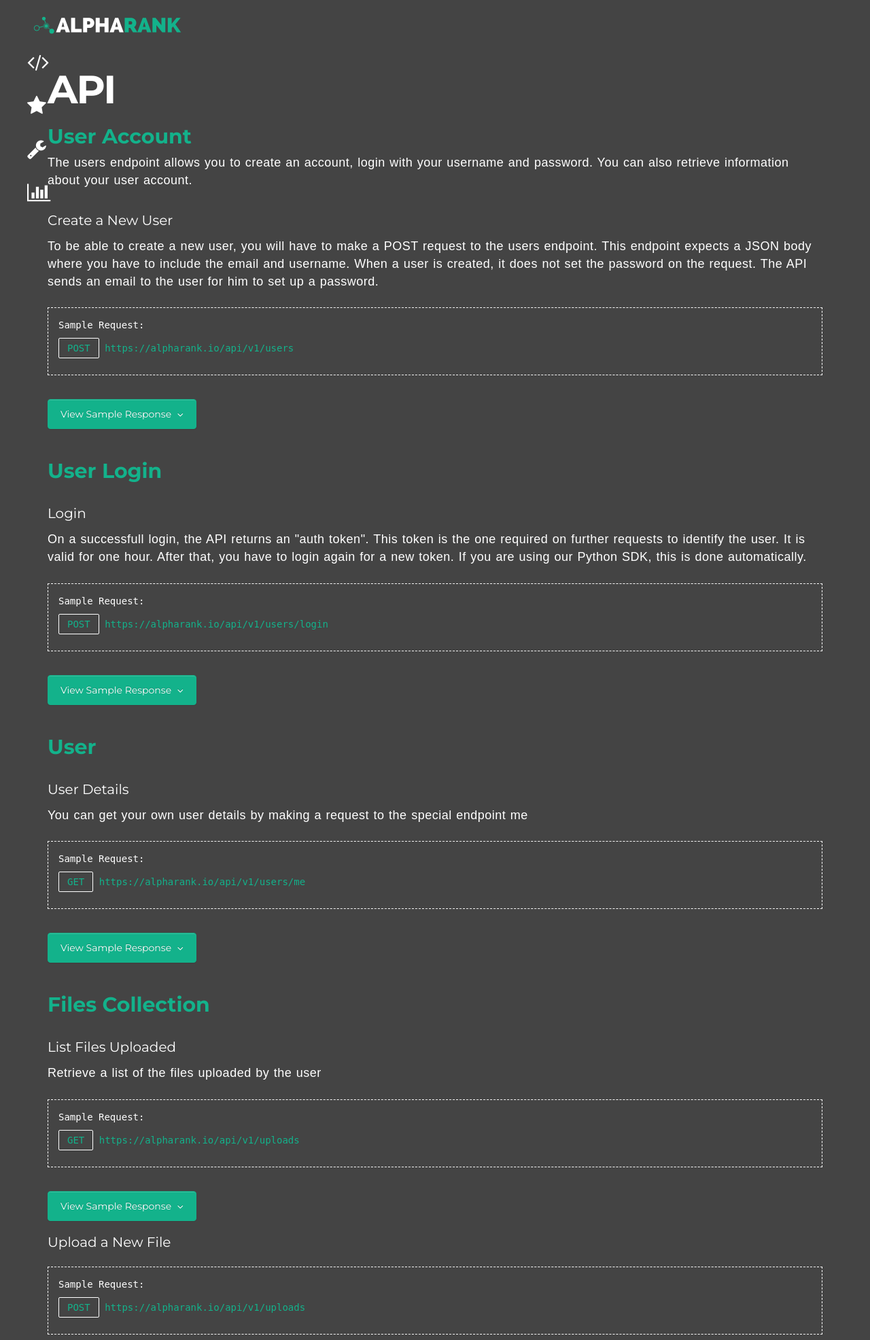
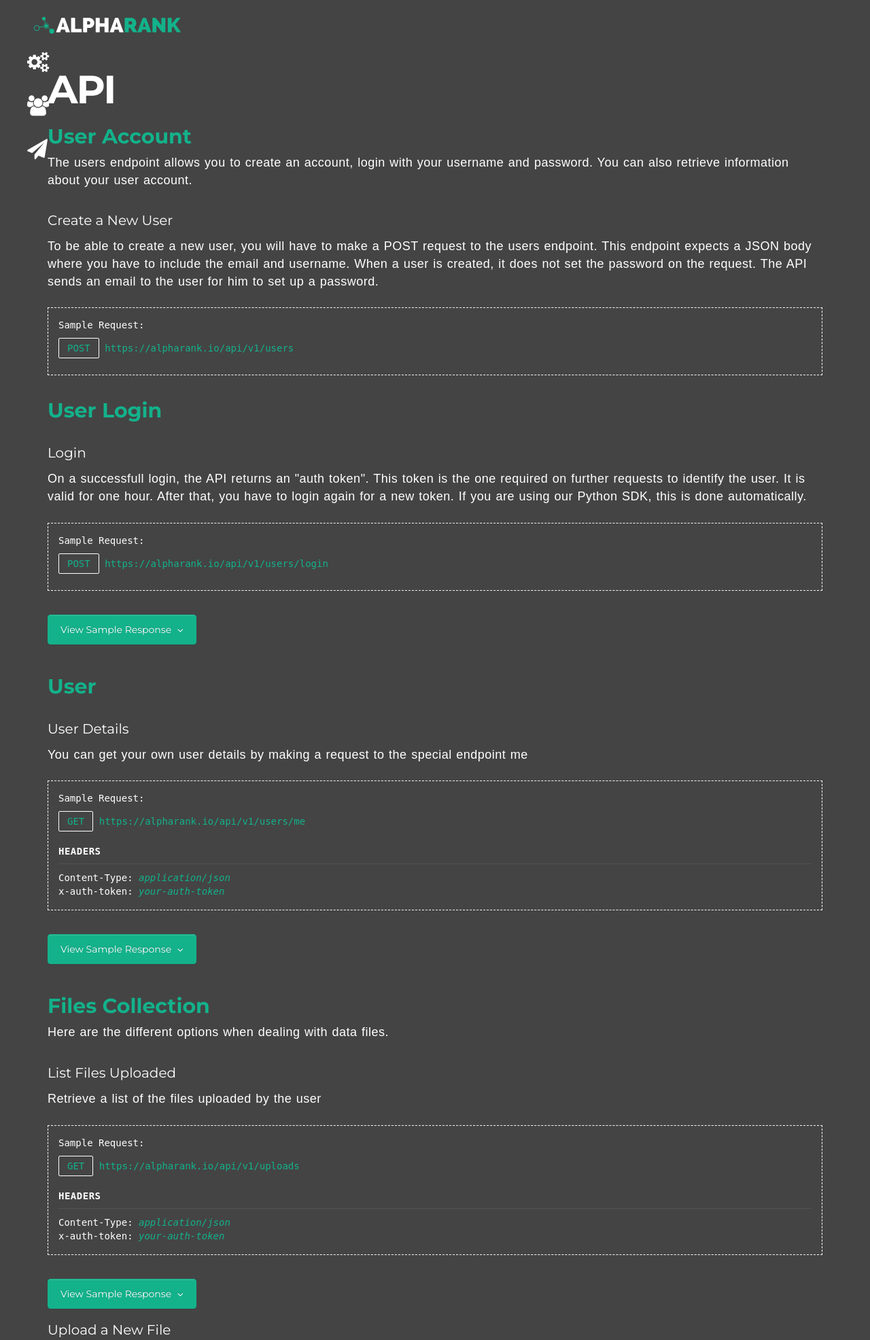
Before and after one commit to Alpharank/alpharank-new, a PHP site: page /api.html in a window 1280 px wide. Shown: the top 1971 px of the page at 68% size. Run offline with PHP 8.4, Linux system fonts and the light colour scheme; some libraries are stand-ins or nearby versions; grey boxes are pictures that could not be loaded.

Commit message:
version 8

```diff
--- a/api.html
+++ b/api.html
@@ -144,10 +144,9 @@
                   </svg>
                 </a>
               </li>
-              <li><a class="nav-links" href="api.html"><i class="fa fa-code"></i><span>View API</span></a></li>
-              <li><a class="nav-links" href="#"><i class="fa fa-star"></i><span>Features</span></a></li>
-              <li><a class="nav-links" href="#"><i class="fa fa-wrench"></i><span>Installation</span></a></li>
-              <li><a class="nav-links" href="#"><i class="fa fa-bar-chart"></i><span>Resources</span></a></li>
+              <li><a class="nav-links" href="api.html"><i class="fa fa-cogs"></i><span>View API</span></a></li>
+              <li><a class="nav-links" href="#"><i class="fa fa-group"></i><span>About</span></a></li>
+              <li><a class="nav-links" href="#"><i class="fa fa-paper-plane"></i><span>Contact</span></a></li>
           </ul>
         </div>
       </nav>
@@ -166,12 +165,6 @@
               <span>Sample Request:</span>
               <span class="c-link"><i class="c-method">post</i> https://alpharank.io/api/v1/users</span>
             </div>
-            <a class="view-response btn btn-primary">View Sample Response <i class="fa fa-angle-down"></i></a>
-            <pre class="code-block code-response">{
-  "user_id": 42,
-  "email": "developer@example.com",
-  "username": "developer"
-}</pre>
           </div>
         </div>
 
@@ -186,8 +179,7 @@
             </div>
             <a class="view-response btn btn-primary">View Sample Response <i class="fa fa-angle-down"></i></a>
             <pre class="code-block code-response">{
-  "username": "Test",
-  "password": "test1234"
+  "auth_token": "4c28deddabb740f4bce3f1e47fdb1f46"
 }</pre>
           </div>
         </div>
@@ -200,6 +192,11 @@
             <div class="code-block">
               <span>Sample Request:</span>
               <span class="c-link"><i class="c-method">get</i> https://alpharank.io/api/v1/users/me</span>
+              <div class="c-header">
+                <span class="header-title">HEADERS</span>
+                <span class="header-key">Content-Type: <em class="header-value">application/json</em></span>
+                <span class="header-key">x-auth-token: <em class="header-value">your-auth-token</em></span>
+              </div>
             </div>
             <a class="view-response btn btn-primary">View Sample Response <i class="fa fa-angle-down"></i></a>
             <pre class="code-block code-response">{
@@ -212,12 +209,18 @@
 
         <div class="api-resource">
           <h3 class="api-title">Files Collection</h3>
+          <p>Here are the different options when dealing with data files.</p>
           <div class="r-actions">
             <h4 class="action-name">List Files Uploaded</h4>
             <p>Retrieve a list of the files uploaded by the user</p>
             <div class="code-block">
               <span>Sample Request:</span>
               <span class="c-link"><i class="c-method">get</i> https://alpharank.io/api/v1/uploads</span>
+              <div class="c-header">
+                <span class="header-title">HEADERS</span>
+                <span class="header-key">Content-Type: <em class="header-value">application/json</em></span>
+                <span class="header-key">x-auth-token: <em class="header-value">your-auth-token</em></span>
+              </div>
             </div>
             <a class="view-response btn btn-primary">View Sample Response <i class="fa fa-angle-down"></i></a>
             <pre class="code-block code-response">{
@@ -243,9 +246,15 @@
   ]
 }</pre>
             <h4 class="action-name">Upload a New File</h4>
+            <p>Uploads a file to the API. Please, read the Data File Guide for information on what information it should contain.</p>
             <div class="code-block">
               <span>Sample Request:</span>
               <span class="c-link"><i class="c-method">post</i> https://alpharank.io/api/v1/uploads</span>
+              <div class="c-header">
+                <span class="header-title">HEADERS</span>
+                <span class="header-key">Content-Type: <em class="header-value">multipart/form-data; boundary=---BOUNDARY</em></span>
+                <span class="header-key">x-auth-token: <em class="header-value">your-auth-token</em></span>
+              </div>
             </div>
             <a class="view-response btn btn-primary">View Sample Response <i class="fa fa-angle-down"></i></a>
             <pre class="code-block code-response">{
@@ -273,9 +282,15 @@
           <h3 class="api-title">File Tasks</h3>
           <div class="r-actions">
             <h4 class="action-name">File Details</h4>
+            <p>Get the details of a file.</p>
             <div class="code-block">
               <span>Sample Request:</span>
               <span class="c-link"><i class="c-method">get</i> https://alpharank.io/api/v1/uploads/file_id</span>
+              <div class="c-header">
+                <span class="header-title">HEADERS</span>
+                <span class="header-key">Content-Type: <em class="header-value">application/json</em></span>
+                <span class="header-key">x-auth-token: <em class="header-value">your-auth-token</em></span>
+              </div>
             </div>
             <a class="view-response btn btn-primary">View Sample Response <i class="fa fa-angle-down"></i></a>
             <pre class="code-block code-response">{
@@ -298,6 +313,15 @@
 }</pre>
             <h4 class="action-name">Delete a File</h4>
             <p>Deletes a file from the database and any association that it had with any campaign.</p>
+            <div class="code-block">
+              <span>Sample Request:</span>
+              <span class="c-link"><i class="c-method">delete</i> https://api.alpharank.io/v1/uploads/file_id</span>
+              <div class="c-header">
+                <span class="header-title">HEADERS</span>
+                <span class="header-key">Content-Type: <em class="header-value">application/json</em></span>
+                <span class="header-key">x-auth-token: <em class="header-value">your-auth-token</em></span>
+              </div>
+            </div>
           </div>
         </div>
 
@@ -305,10 +329,15 @@
           <h3 class="api-title">Campaigns Collection</h3>
           <div class="r-actions">
             <h4 class="action-name">List All Campaigns</h4>
-            <p>Get a list of all Campaigns that the user has created</p>
+            <p>Get a list of all Campaigns that you have created. You can filter campaigns by status or sort them out by some attributes.</p>
             <div class="code-block">
               <span>Sample Request:</span>
-              <span class="c-link"><i class="c-method">get</i> https://alpharank.io/api/v1/campaigns</span>
+              <span class="c-link"><i class="c-method">get</i> https://api.alpharank.io/v1/campaigns?status=WAITING&sort_by=id</span>
+              <div class="c-header">
+                <span class="header-title">HEADERS</span>
+                <span class="header-key">Content-Type: <em class="header-value">application/json</em></span>
+                <span class="header-key">x-auth-token: <em class="header-value">your-auth-token</em></span>
+              </div>
             </div>
             <a class="view-response btn btn-primary">View Sample Response <i class="fa fa-angle-down"></i></a>
             <pre class="code-block code-response">{
@@ -347,7 +376,12 @@
             <h4 class="action-name">Create a New Campaign</h4>
             <div class="code-block">
               <span>Sample Request:</span>
-              <span class="c-link"><i class="c-method">post</i> https://alpharank.io/api/v1/campaigns</span>
+              <span class="c-link"><i class="c-method">post</i> https://api.alpharank.io/v1/campaigns?status=WAITING&sort_by=id</span>
+              <div class="c-header">
+                <span class="header-title">HEADERS</span>
+                <span class="header-key">Content-Type: <em class="header-value">application/json</em></span>
+                <span class="header-key">x-auth-token: <em class="header-value">your-auth-token</em></span>
+              </div>
             </div>
             <a class="view-response btn btn-primary">View Sample Response <i class="fa fa-angle-down"></i></a>
             <pre class="code-block code-response">{
@@ -389,6 +423,11 @@
             <div class="code-block">
               <span>Sample Request:</span>
               <span class="c-link"><i class="c-method">get</i> https://alpharank.io/api/v1/campaigns/campaign_id</span>
+              <div class="c-header">
+                <span class="header-title">HEADERS</span>
+                <span class="header-key">Content-Type: <em class="header-value">application/json</em></span>
+                <span class="header-key">x-auth-token: <em class="header-value">your-auth-token</em></span>
+              </div>
             </div>
             <a class="view-response btn btn-primary">View Sample Response <i class="fa fa-angle-down"></i></a>
             <pre class="code-block code-response">{
@@ -421,9 +460,14 @@
   ]
 }</pre>
             <h4 class="action-name">Update</h4>
+            <p>You can update a campaign only if it's status is "NOT_RUN". For more information, please, check the Campaign Guide.</p>
             <div class="code-block">
               <span>Sample Request:</span>
               <span class="c-link"><i class="c-method">put</i> https://alpharank.io/api/v1/campaigns/campaign_id</span>
+              <div class="c-header">
+                <span class="header-title">HEADERS</span>
+                <span class="header-key">Content-Type: <em class="header-value">application/json</em></span>
+              </div>
             </div>
             <a class="view-response btn btn-primary">View Sample Response <i class="fa fa-angle-down"></i></a>
             <pre class="code-block code-response">{
@@ -456,9 +500,15 @@
   ]
 }</pre>
             <h4 class="action-name">Delete</h4>
+            <p>Deletes a campaign but the files associated with it remains intact.</p>
             <div class="code-block">
               <span>Sample Request:</span>
               <span class="c-link"><i class="c-method">delete</i> https://alpharank.io/api/v1/campaigns/campaign_id</span>
+              <div class="c-header">
+                <span class="header-title">HEADERS</span>
+                <span class="header-key">Content-Type: <em class="header-value">application/json</em></span>
+                <span class="header-key">x-auth-token: <em class="header-value">your-auth-token</em></span>
+              </div>
             </div>
 
           </div>
@@ -468,11 +518,59 @@
           <h3 class="api-title">Campaign Executions</h3>
           <div class="r-actions">
             <h4 class="action-name">Execute a Campaign</h4>
+            <p>Changes the campaign status to "WAITING" and no changes can be made to the campaign</p>
             <div class="code-block">
               <span>Sample Request:</span>
               <span class="c-link"><i class="c-method">post</i> https://alpharank.io/api/v1/campaigns/campaign_id/execute</span>
+              <div class="c-header">
+                <span class="header-title">HEADERS</span>
+                <span class="header-key">Content-Type: <em class="header-value">application/json</em></span>
+                <span class="header-key">x-auth-token: <em class="header-value">your-auth-token</em></span>
+              </div>
             </div>
-
+            <a class="view-response btn btn-primary">View Sample Response <i class="fa fa-angle-down"></i></a>
+            <pre class="code-block code-response">{
+  "campaign_id": 0,
+  "campaign_name": "Data Import 2",
+  "status": "",
+  "start_time": 0,
+  "end_time": 0,
+  "completion_time": 0,
+  "influencers": [
+    {
+      "influencer_id": "",
+      "influencees": []
+    }
+  ],
+  "files": [
+    {
+      "file_id": "2",
+      "file_name": "data2.csv"
+    }
+  ],
+  "created_at": 1462886879,
+  "updated_at": 1462886890,
+  "_links": [
+    {
+      "rel": "self",
+      "href": "/uploads/1",
+      "method": "GET"
+    }
+  ]
+}</pre>
+          </div>
+          <div class="r-actions">
+            <h4 class="action-name">Cancel an execution</h4>
+            <p>Cancel the execution of a campaign. It's new status will be "NOT_RUN"</p>
+            <div class="code-block">
+              <span>Sample Request:</span>
+              <span class="c-link"><i class="c-method">delete</i> https://api.alpharank.io/v1/campaigns/campaign_id/execute</span>
+              <div class="c-header">
+                <span class="header-title">HEADERS</span>
+                <span class="header-key">Content-Type: <em class="header-value">application/json</em></span>
+                <span class="header-key">x-auth-token: <em class="header-value">your-auth-token</em></span>
+              </div>
+            </div>
           </div>
         </div>
 
@@ -480,17 +578,36 @@
           <h3 class="api-title">Files on Campaign</h3>
           <div class="r-actions">
             <h4 class="action-name">Details</h4>
-            <p>This will retrieve all the files associated with the campaign</p>
+            <p>Retrieves all the files associated with the campaign.</p>
             <div class="code-block">
               <span>Sample Request:</span>
-              <span class="c-link"><i class="c-method">get</i> https://alpharank.io/api/v1/campaigns/campaign_id/files</span>
+              <span class="c-link"><i class="c-method">get</i> https://api.alpharank.io/v1/campaigns/campaign_id/files</span>
+              <div class="c-header">
+                <span class="header-title">HEADERS</span>
+                <span class="header-key">Content-Type: <em class="header-value">application/json</em></span>
+                <span class="header-key">x-auth-token: <em class="header-value">your-auth-token</em></span>
+              </div>
             </div>
             <a class="view-response btn btn-primary">View Sample Response <i class="fa fa-angle-down"></i></a>
             <pre class="code-block code-response">{
   "data": [
     {
       "id": 1,
-      "name": "hello.csv"
+      "name": "data.csv",
+      "records": 23466634,
+      "campaigns": [
+        {
+          "id": 1,
+          "name": "Data Import"
+        }
+      ],
+      "_links": [
+        {
+          "rel": "self",
+          "href": "/uploads/1",
+          "method": "GET"
+        }
+      ]
     }
   ]
 }</pre>
@@ -504,7 +621,11 @@
             <p>This request unlink a file from a campaign. It doesn't delete the file.</p>
             <div class="code-block">
               <span>Sample Request:</span>
-              <span class="c-link"><i class="c-method">delete</i> https://alpharank.io/api/v1/campaigns/campaign_id/files/file_id</span>
+              <span class="c-link"><i class="c-method">delete</i> https://alpharank.io/api/v1/campaigns/campaign_id/files/file_id</span>  <div class="c-header">
+                <span class="header-title">HEADERS</span>
+                <span class="header-key">Content-Type: <em class="header-value">application/json</em></span>
+                <span class="header-key">x-auth-token: <em class="header-value">your-auth-token</em></span>
+              </div>
             </div>
           </div>
         </div>
--- a/scss/style.scss
+++ b/scss/style.scss
@@ -235,9 +235,9 @@
 // Block 3 Timeline
 /*==========================================================*/
 .sect-timeline {
-	background: #e3e3e3;
+	background: #3B5997;
 	.h-title {
-		color: #22313F;;
+		color: #fff;
 	}
 	h4 {
 
@@ -280,6 +280,7 @@
 	h4 {
 	    line-height: 1.4;
 	    text-align: center;
+	    color: #EAEAFF;
 	}
 	.year {
         display: block;
@@ -317,29 +318,29 @@
 }
 .y2014 {
 	.year {
-		color: #2980b9;
+		color: #6DA8D6;
 	}
 	&:before,
 	&:after {
-		background: #2980b9;
+		background: #6DA8D6;
 	}
 }
 .y2015 {
 	.year {
-		color: #8e44ad;
+		color: #C05CEA;
 	}
 	&:before,
 	&:after {
-		background: #8e44ad;
+		background: #C05CEA;
 	}
 }
 .y2016 {
 	.year {
-		color: #e74c3c;
+		color: #F97163;
 	}
 	&:before,
 	&:after {
-		background: #e74c3c;
+		background: #F97163;
 	}
 }
 /*==========================================================*/
@@ -580,6 +581,24 @@
     	font-style: normal;
     }
 }
+.c-header {
+	padding-bottom: 2px;
+	.header-title {
+	    display: block;
+	    padding-bottom: 8px;
+	    margin: 10px 0;
+	    font-weight: 900;
+	    color: #fff;
+	    border-bottom: 1px solid #525252;
+	    letter-spacing: 0.5px;
+	}
+	.header-key {
+		display: block;
+		.header-value {
+			color: #13B28B;
+		}
+	}
+}
 .r-actions {
     margin-bottom: 35px;
     padding-top: 15px;
```
Also changed, not shown: index.php (+3 -4 lines), css/style.css, 1 other file.
